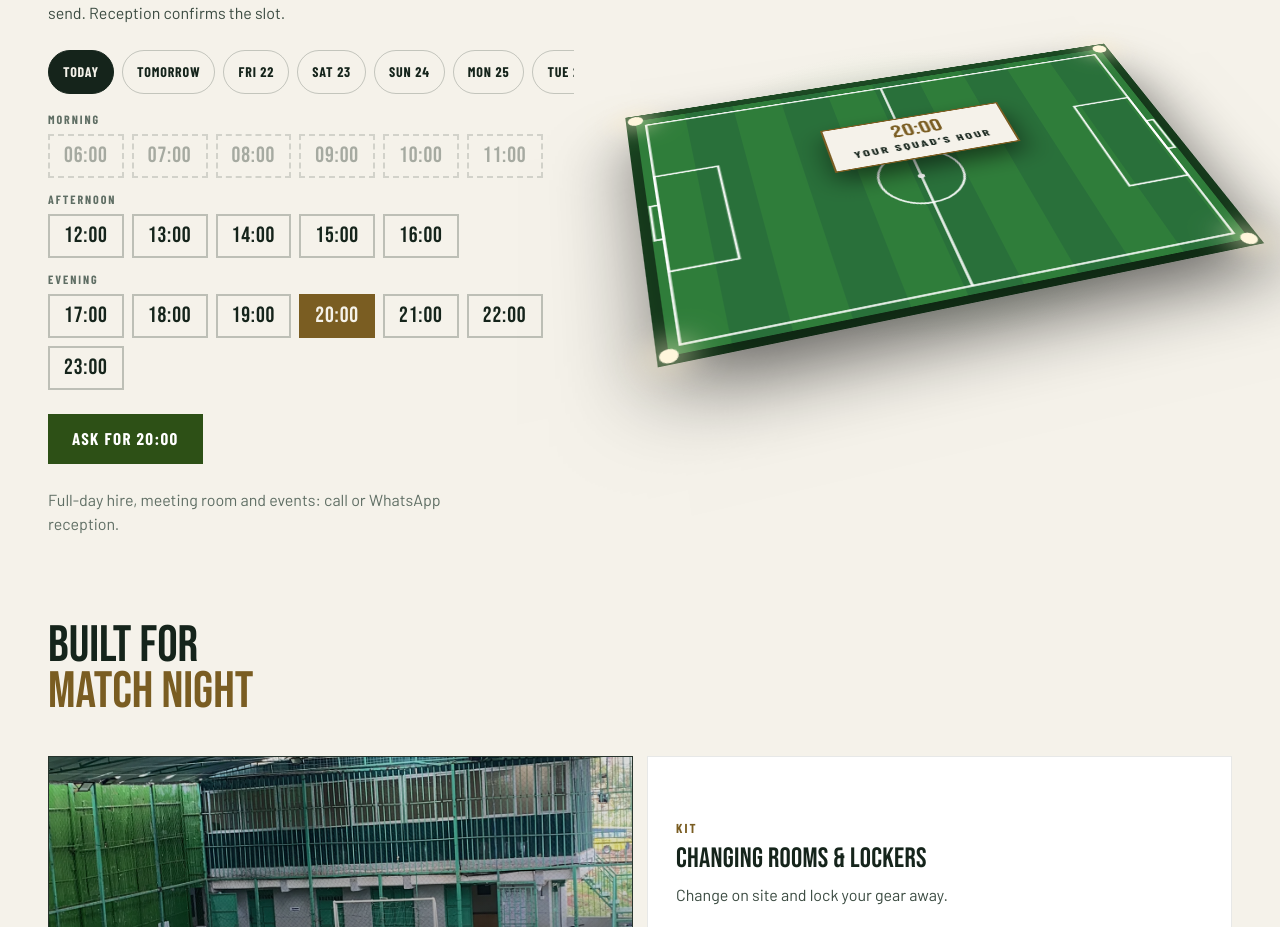
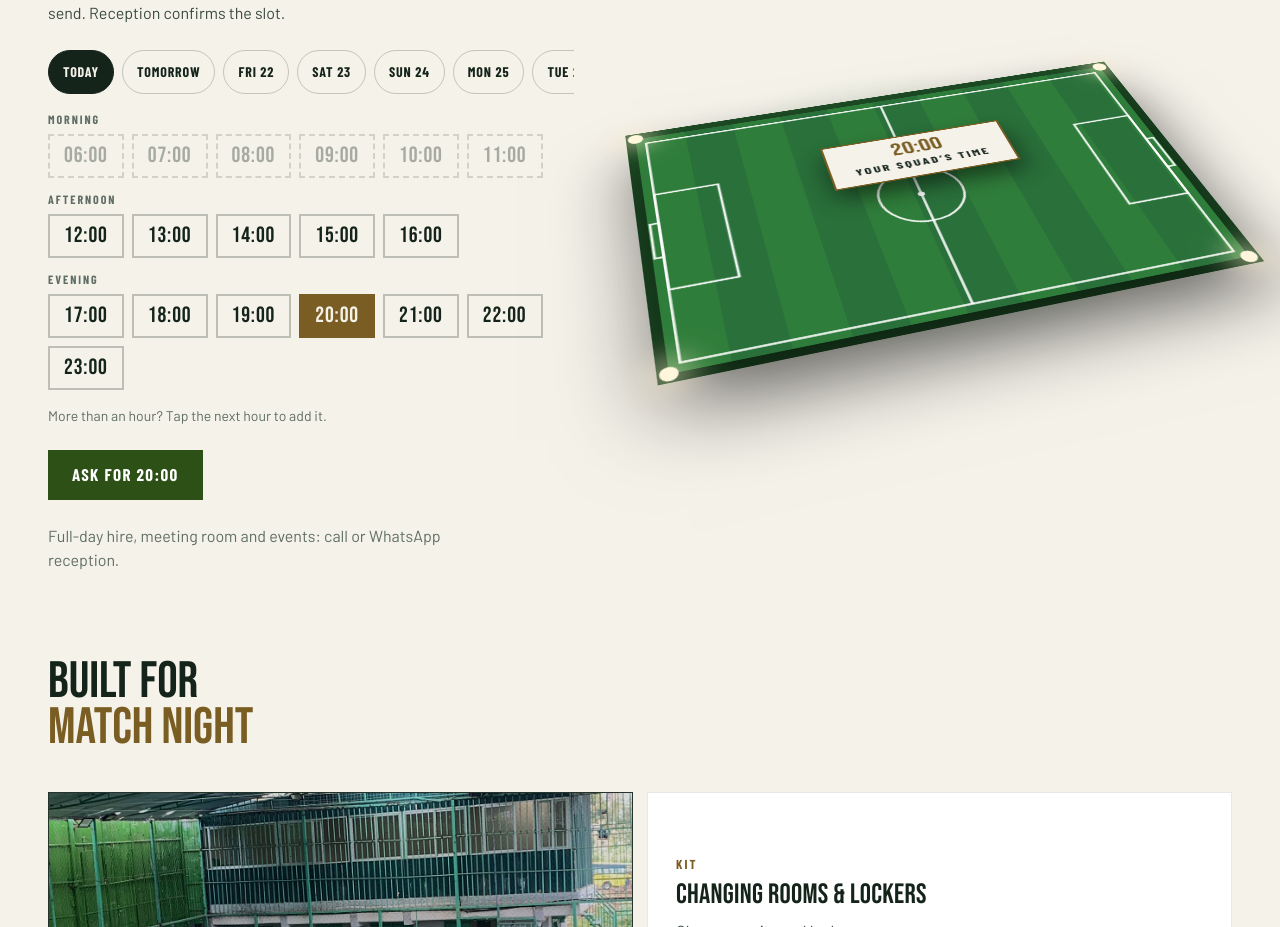
Before and after one commit to Murash-ops/mvsa-publicV2, a Next.js app: page / in a window 1280 px wide. Shown: the part 1088-2015 px from the top of the page. Built offline with nearby package versions, Linux system fonts and the light colour scheme; no server answers; a web font is replaced by a local one.

Commit message:
Let the kick-off picker take more than one hour
Tap the next or previous hour to add it, tap either end to drop it, tap
anywhere else to start again. Booked and past hours can't join a range, and
the request reads "from 19:00 to 22:00 (3 hours)".

```diff
--- a/src/components/arena/Kickoff.tsx
+++ b/src/components/arena/Kickoff.tsx
@@ -12,13 +12,14 @@ import {
 } from 'react';
 import { defaultKickoff, kickoffGroups } from '@/content/site';
 import { arenaBookingUrl } from '@/lib/whatsapp';
-import { dayLabel, dayPhrase, fetchSlotHours, isPast, nairobiDate, type SlotHours } from '@/lib/slots';
+import { dayLabel, dayPhrase, fetchSlotHours, isPast, nairobiDate, rangeLabel, type SlotHours } from '@/lib/slots';
 
 /**
  * The kick-off the visitor has picked, day and hour, shared by every "Book on
  * WhatsApp" link on the page, so the hero, the picker and the closing call all
  * send the same request: "Hi MVSA, I would like to book the Arena today at
- * 20:00."
+ * 20:00." Neighbouring hours can be added, so a squad can ask for 20:00 to
+ * 22:00 in one message.
  *
  * Days and live hours are worked out in the browser after it loads: the page
  * itself is built ahead of time, so "today" on the server could be days old.
@@ -40,8 +41,15 @@ interface Day {
 type Live = { date: string; hours: SlotHours } | null;
 
 interface KickoffState {
+  /** The first picked hour. */
   picked: string;
+  /** How many whole hours from it, 1 or more. */
+  span: number;
+  /** Pick just this hour. */
   setPicked: (time: string) => void;
+  /** A tap on an hour: grow or shrink the range at its ends, or start again. */
+  tapHour: (time: string) => void;
+  label: string;
   days: Day[];
   day: Day | null;
   setDayOffset: (offset: number) => void;
@@ -70,6 +78,7 @@ const getServerMinute = () => null;
 
 export function KickoffProvider({ children }: { children: ReactNode }) {
   const [picked, setPickedState] = useState<string>(defaultKickoff);
+  const [span, setSpan] = useState(1);
   const minute = useSyncExternalStore(subscribeMinute, getMinute, getServerMinute);
   const now = useMemo(() => (minute === null ? null : new Date(minute * REFRESH_MS)), [minute]);
   // Until the visitor picks a day: today, or tomorrow once the default hour
@@ -91,19 +100,46 @@ export function KickoffProvider({ children }: { children: ReactNode }) {
     return () => controller.abort();
   }, [date, minute]);
 
-  const setPicked = useCallback((time: string) => setPickedState(time), []);
+  const setPicked = useCallback((time: string) => {
+    setPickedState(time);
+    setSpan(1);
+  }, []);
+
+  const tapHour = useCallback(
+    (time: string) => {
+      const start = ALL_TIMES.indexOf(picked);
+      const end = start + span - 1;
+      const at = ALL_TIMES.indexOf(time);
+      if (at === end + 1) return setSpan(span + 1);
+      if (at === start - 1) {
+        setPickedState(time);
+        return setSpan(span + 1);
+      }
+      if (span > 1 && at === end) return setSpan(span - 1);
+      if (span > 1 && at === start) {
+        setPickedState(ALL_TIMES[start + 1]);
+        return setSpan(span - 1);
+      }
+      setPicked(time);
+    },
+    [picked, span, setPicked]
+  );
+
   const value = useMemo(
     () => ({
       picked,
+      span,
       setPicked,
+      tapHour,
+      label: rangeLabel(picked, span),
       days,
       day,
       setDayOffset,
       live: live && live.date === date ? live : null,
       now,
-      href: arenaBookingUrl(picked, day?.phrase),
+      href: arenaBookingUrl(picked, day?.phrase, span),
     }),
-    [picked, setPicked, days, day, live, date, now]
+    [picked, span, setPicked, tapHour, days, day, live, date, now]
   );
   return <KickoffContext.Provider value={value}>{children}</KickoffContext.Provider>;
 }
@@ -113,7 +149,10 @@ export function useKickoff(): KickoffState {
   if (context) return context;
   return {
     picked: defaultKickoff,
+    span: 1,
     setPicked: () => {},
+    tapHour: () => {},
+    label: defaultKickoff,
     days: [],
     day: null,
     setDayOffset: () => {},
@@ -149,7 +188,12 @@ type ChipState = 'past' | 'booked' | 'free' | 'open';
  * service says nothing about stay open.
  */
 export function KickoffChips() {
-  const { picked, setPicked, days, day, setDayOffset, live, now } = useKickoff();
+  const { picked, span, setPicked, tapHour, days, day, setDayOffset, live, now } = useKickoff();
+  const startIndex = ALL_TIMES.indexOf(picked);
+  const inRange = (time: string) => {
+    const at = ALL_TIMES.indexOf(time);
+    return at >= startIndex && at < startIndex + span;
+  };
 
   const stateOf = useCallback(
     (time: string): ChipState => {
@@ -159,13 +203,14 @@ export function KickoffChips() {
     [day, now, live]
   );
 
-  // If the picked hour is taken or gone, move to the next one that isn't.
+  // If a picked hour is taken or gone, move to the next hour that isn't.
   useEffect(() => {
     const blocked = (time: string) => ['past', 'booked'].includes(stateOf(time));
-    if (!blocked(picked)) return;
+    const picks = ALL_TIMES.slice(ALL_TIMES.indexOf(picked), ALL_TIMES.indexOf(picked) + span);
+    if (!picks.some(blocked)) return;
     const next = ALL_TIMES.find((time) => time > picked && !blocked(time)) ?? ALL_TIMES.find((time) => !blocked(time));
     if (next) setPicked(next);
-  }, [stateOf, picked, setPicked]);
+  }, [stateOf, picked, span, setPicked]);
 
   const freeCount = live ? ALL_TIMES.filter((time) => stateOf(time) === 'free').length : 0;
 
@@ -213,10 +258,10 @@ export function KickoffChips() {
                     type="button"
                     className="chip"
                     data-state={state}
-                    aria-pressed={time === picked}
+                    aria-pressed={inRange(time)}
                     disabled={unavailable}
                     title={state === 'booked' ? 'Booked' : undefined}
-                    onClick={() => setPicked(time)}
+                    onClick={() => tapHour(time)}
                   >
                     {time}
                   </button>
@@ -226,13 +271,18 @@ export function KickoffChips() {
           </div>
         ))}
       </div>
+      <p className="m-0 text-sm text-mute" data-testid="kickoff-hint">
+        {span > 1
+          ? `${span} hours picked. Tap either end to drop an hour.`
+          : 'More than an hour? Tap the next hour to add it.'}
+      </p>
     </div>
   );
 }
 
 /** "Ask for 20:00": the gold call under the chips, naming the day after today. */
 export function AskForKickoff({ className }: { className?: string }) {
-  const { picked, href, day } = useKickoff();
+  const { label, href, day } = useKickoff();
   return (
     <a
       href={href}
@@ -243,12 +293,12 @@ export function AskForKickoff({ className }: { className?: string }) {
       data-route="whatsapp"
     >
       Ask for {day && day.offset > 0 ? `${day.label} ` : ''}
-      {picked}
+      {label}
     </a>
   );
 }
 
 export function PickedTime() {
-  const { picked } = useKickoff();
-  return <>{picked}</>;
+  const { label } = useKickoff();
+  return <>{label}</>;
 }
--- a/src/content/site.ts
+++ b/src/content/site.ts
@@ -97,7 +97,7 @@ export const home = {
     titleTop: 'Pick your',
     titleBottom: 'kick-off',
     body: 'Choose a time and we’ll open WhatsApp with your request ready to send. Reception confirms the slot.',
-    markerCaption: 'Your squad’s hour',
+    markerCaption: 'Your squad’s time',
   },
   bento: {
     titleTop: 'Built for',
--- a/src/lib/slots.ts
+++ b/src/lib/slots.ts
@@ -54,6 +54,17 @@ export function dayPhrase(offset: number, date: string): string {
   return `on ${words.replace(',', '')}`;
 }
 
+/** When a booking that starts at `start` and runs `hours` whole hours ends: "22:00", or "midnight". */
+export function endTime(start: string, hours: number): string {
+  const end = Number(start.slice(0, 2)) + hours;
+  return end % 24 === 0 ? 'midnight' : `${String(end % 24).padStart(2, '0')}:00`;
+}
+
+/** The picked hours as one label: "20:00", or "20:00–22:00". */
+export function rangeLabel(start: string, hours: number): string {
+  return hours > 1 ? `${start}–${endTime(start, hours)}` : start;
+}
+
 /** True when the hour has already started today. */
 export function isPast(time: string, offset: number, now = new Date()): boolean {
   return offset === 0 && Number(time.slice(0, 2)) <= nairobiHour(now);
--- a/src/lib/whatsapp.ts
+++ b/src/lib/whatsapp.ts
@@ -1,4 +1,5 @@
 import { contact } from '@/content/site';
+import { endTime } from '@/lib/slots';
 
 /** A wa.me link, with the message filled in when there is one. */
 export function whatsappUrl(number: string, message?: string): string {
@@ -10,12 +11,14 @@ export function whatsappUrl(number: string, message?: string): string {
 /**
  * The request the kick-off picker sends. Reception confirms the slot. The day
  * reads "today", "tomorrow" or "on Saturday 25 October"; without one the
- * request names the time only.
+ * request names the time only. More than one hour reads as a range:
+ * "from 20:00 to 22:00 (2 hours)".
  */
-export function arenaBookingMessage(time: string, day?: string): string {
-  return `Hi MVSA, I would like to book the Arena${day ? ` ${day}` : ''} at ${time}. Is it free?`;
+export function arenaBookingMessage(time: string, day?: string, hours = 1): string {
+  const when = hours > 1 ? `from ${time} to ${endTime(time, hours)} (${hours} hours)` : `at ${time}`;
+  return `Hi MVSA, I would like to book the Arena${day ? ` ${day}` : ''} ${when}. Is it free?`;
 }
 
-export function arenaBookingUrl(time: string, day?: string): string {
-  return whatsappUrl(contact.whatsappNumber, arenaBookingMessage(time, day));
+export function arenaBookingUrl(time: string, day?: string, hours = 1): string {
+  return whatsappUrl(contact.whatsappNumber, arenaBookingMessage(time, day, hours));
 }
```
Also changed, not shown: 1 other file (tests, documents, lock files or other folders).
